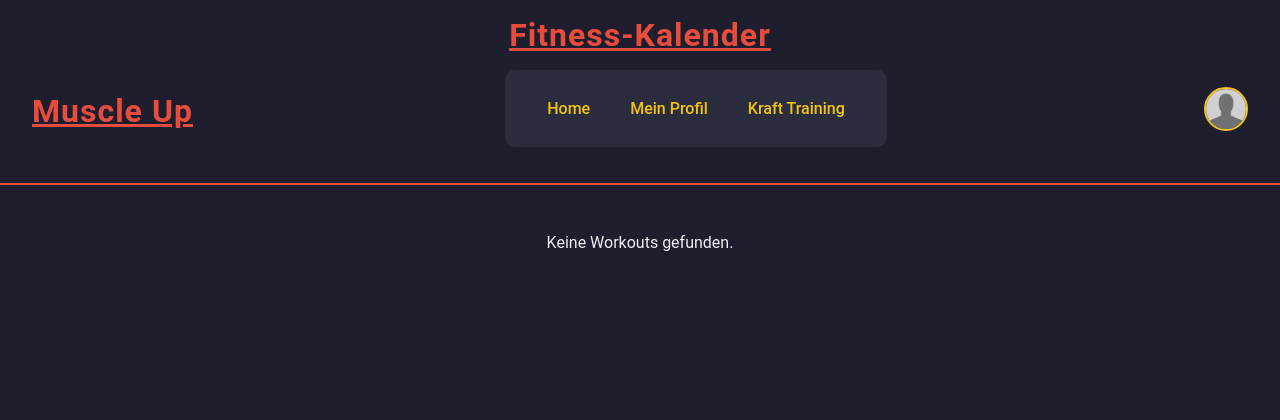
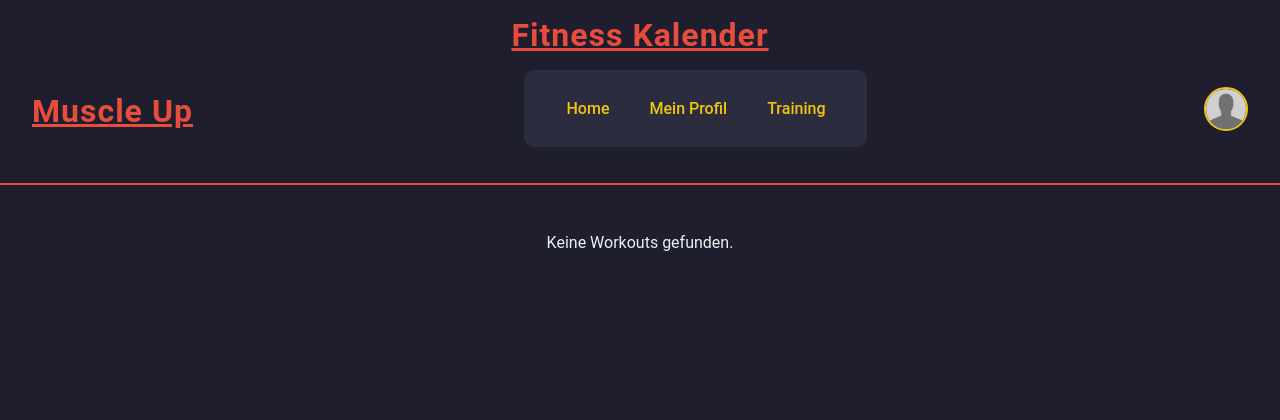
Before and after one commit to TendouToru/Muscle-UP, a Flask app: page /fitness-kalendar in a window 1280 px wide. Shown: the top 420 px of the page. Run offline with Flask 3, Linux system fonts and the light colour scheme; the visitor is signed in with stand-in values (Sample User, id 1); data that the repository does not hold is empty; some libraries are stand-ins or nearby versions.

Commit message:
Update fitness-kalendar.html

```diff
--- a/Muscle Up/templates/fitness-kalendar.html
+++ b/Muscle Up/templates/fitness-kalendar.html
@@ -5,12 +5,12 @@
     <meta name="viewport" content="width=device-width, initial-scale=1">
     <meta http-equiv="Content-Security-Policy" content="default-src *; style-src 'self' 'unsafe-inline'; script-src 'self' 'unsafe-inline'; connect-src *;">
     <link rel="stylesheet" href="{{ url_for('static', filename='style.css') }}">
-    <title>Muscle Up | Fitness-Kalender</title>
+    <title>Muscle Up | Fitness Kalender</title>
 </head>
 <body>
     <div class="wrapper">
         <header class="head">
-            <h1 class="headline">Fitness-Kalender</h1>
+            <h1 class="headline">Fitness Kalender</h1>
 <div class="nav-bar">
         <!-- Links: Logo -->
         <h1 class="headline">Muscle Up</h1>
@@ -19,7 +19,7 @@
                 <nav class="nav-top">
                     <a href="{{ url_for('index') }}" class="link">Home</a>
                     <a href="{{ url_for('profile') }}" class="link">Mein Profil</a>
-                    <a href="{{ url_for('workout_page') }}" class="link">Kraft Training</a>
+                    <a href="{{ url_for('workout_page') }}" class="link">Training</a>
                 </nav>
 
         <!-- Rechts: Userbereich / Login -->
@@ -51,7 +51,7 @@
     <!-- Mobile Menü -->
     <nav class="mobile-menu" id="mobileMenu">
         <a href="{{ url_for('index') }}">Start</a>
-        <a href="{{ url_for('workout_page') }}">Kraft Training</a>
+        <a href="{{ url_for('workout_page') }}">Training</a>
 
         {% if 'user_id' in session %}
             <a href="{{ url_for('profile') }}">Mein Profil</a>
```
